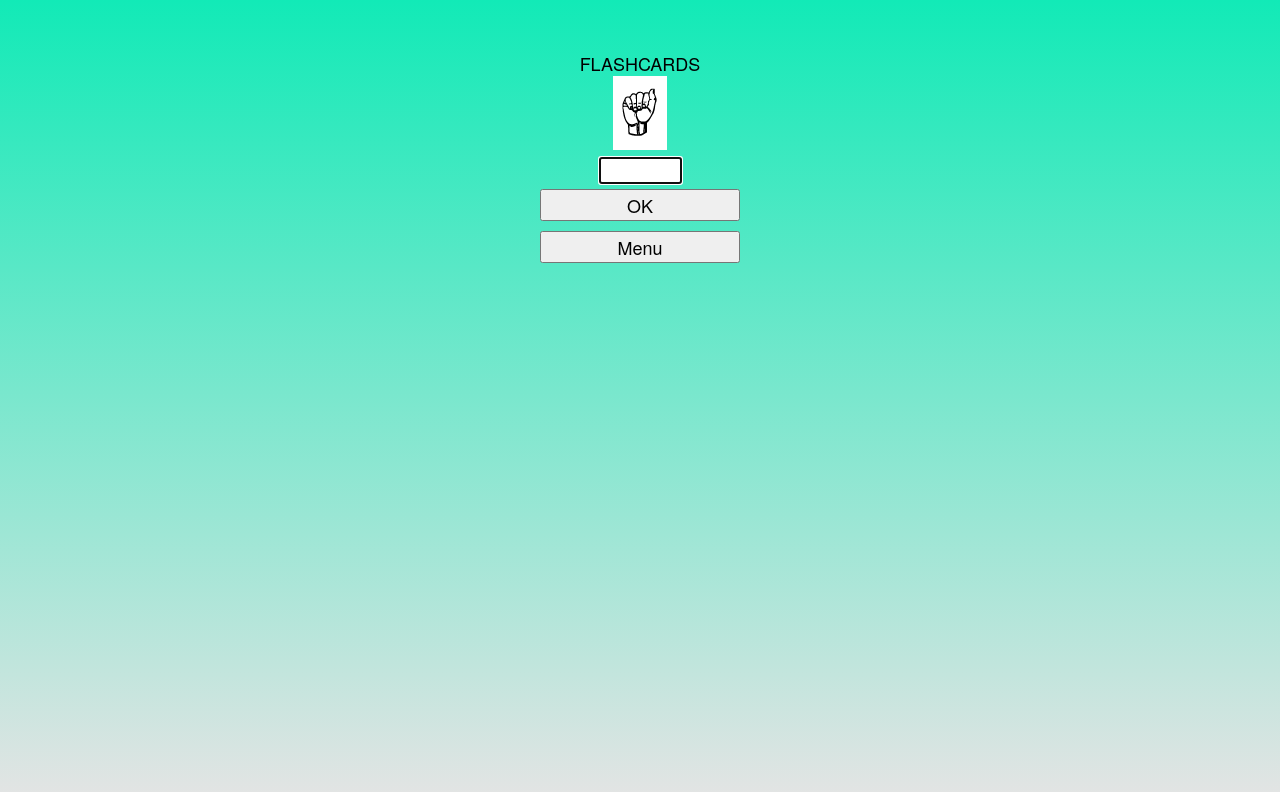
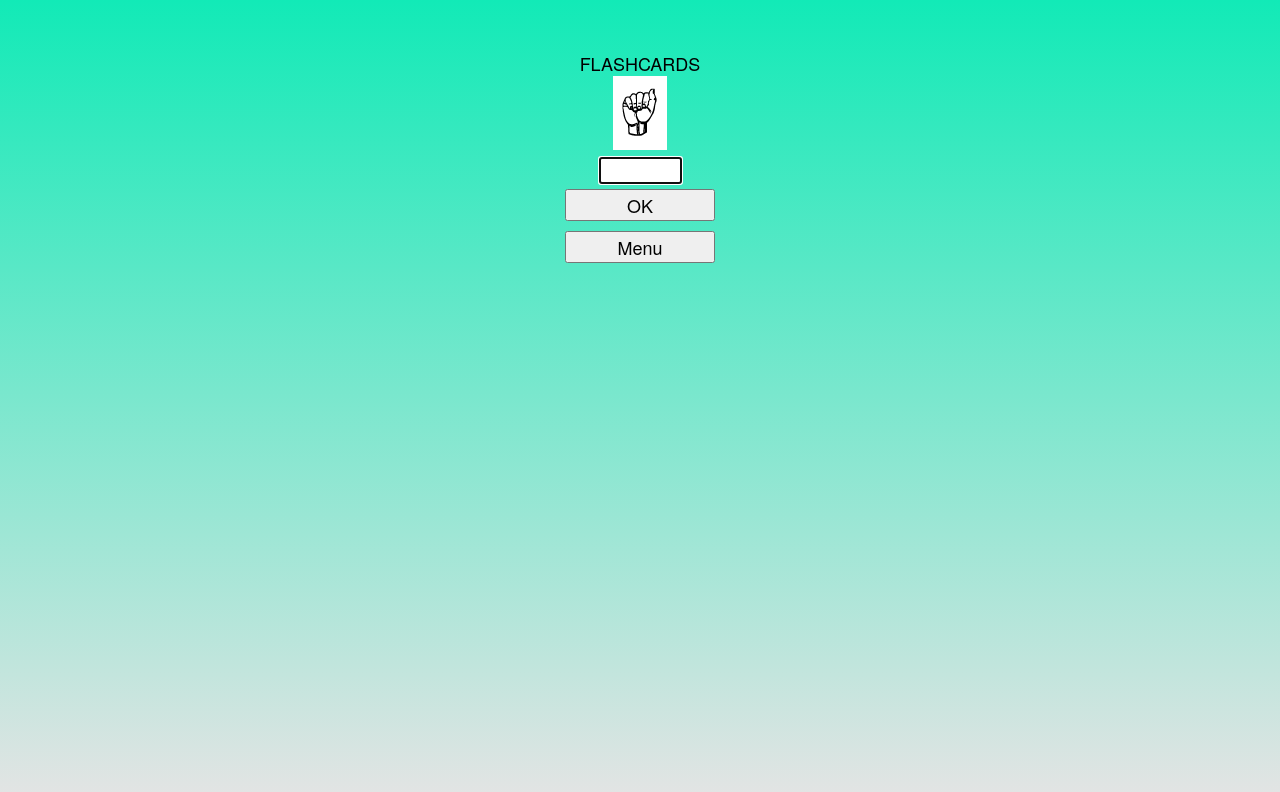
Before and after one commit to northmrytle/ConnersCoolApp, a plain HTML site: page public_html/index.html in a window 1280 px wide. Both pictures are taken after a click on the button "Flash Cards". Drawn offline with Linux system fonts and the light colour scheme.

Commit message:
Merge origin/master
Conflicts:
	config.xml

```diff
--- a/public_html/cca.css
+++ b/public_html/cca.css
@@ -60,7 +60,7 @@ body {
 .menuButton{
     font-family:'HelveticaNeue-Light', 'HelveticaNeue', Helvetica, Arial, sans-serif;
     font-size: 18px;
-    width: 200px;
+    width: 150px;
     margin: 5px;
 }
 
--- a/public_html/index.html
+++ b/public_html/index.html
@@ -25,10 +25,10 @@ and open the template in the editor.
 
             <div id='flashcards'>
                 Flashcards<br/>
-                <img id='flashcardImg' src=''/><br/>
+                <img id='flashcardImg' src='' alt=''/><br/>
                 <input type='text' id='flashcardAnswer' size='5'><br/>
                 <input type='button' class='menuButton' value='OK' onclick='btnOK_onclick()' /><br/>
-                <input type='button' class='menuButton' value='Menu' onclick="btnMenu_onclick('flashcards')"><br/>
+                <input type='button' class='menuButton' id='btnOK' value='Menu' onclick="btnMenu_onclick('flashcards')"><br/>
             </div>
 
             <div id='practice'>
```
